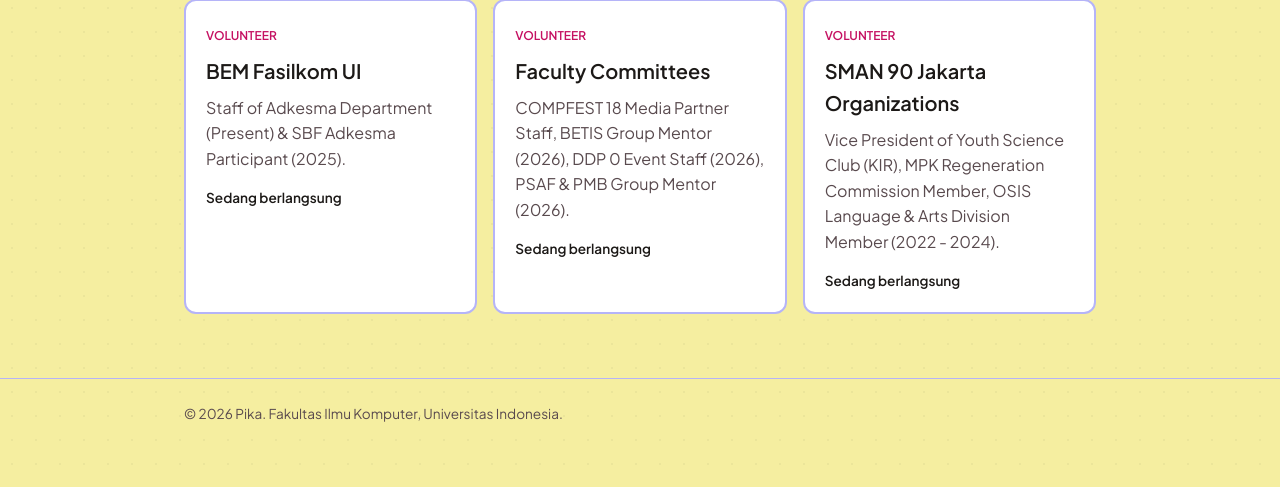
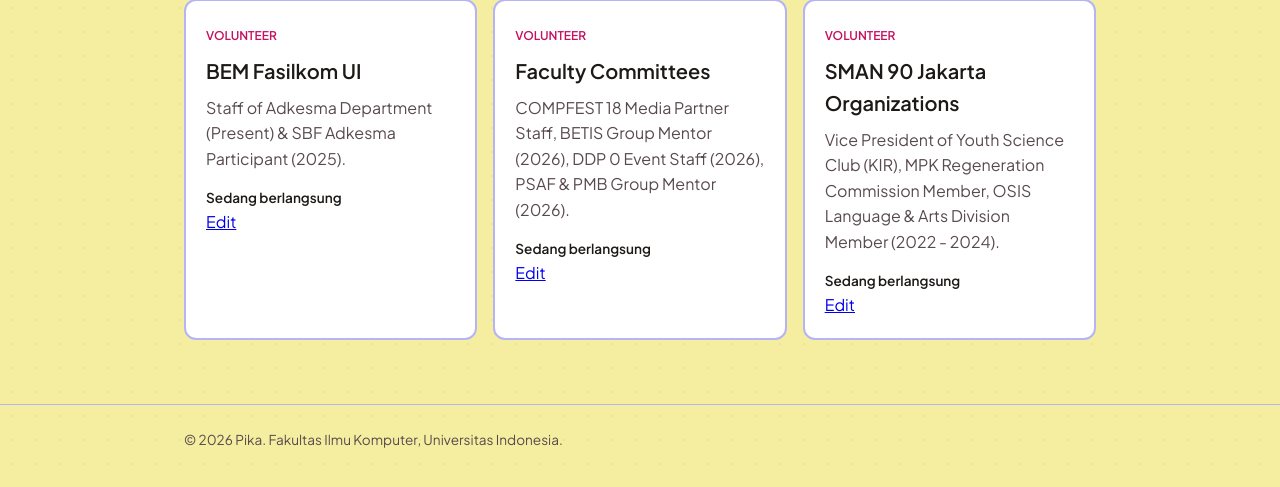
Before and after one commit to pikadinda/myportofolio, a Django app: page /experience/ in a window 1280 px wide. Shown: the part 268-755 px from the top of the page. Run offline with Django 5.2, Linux system fonts and the light colour scheme; data comes from the database, SQL or seed files in the repository.

Commit message:
tugas 03: add update feature di expereince

```diff
--- a/main/templates/experience.html
+++ b/main/templates/experience.html
@@ -32,6 +32,11 @@ Experience - Pika
                         {% else %}
                             <p class="experience-status">Selesai</p>
                         {% endif %}
+
+                        <a href="{% url 'main:edit_experience' experience.id %}">
+                            Edit
+                        </a>
+
                     </article>
                 {% empty %}
                     <p class="empty-state">
--- a/main/urls.py
+++ b/main/urls.py
@@ -9,6 +9,12 @@ urlpatterns = [
     path("education/", views.show_education, name="show_education"),
     path("experience/", views.show_experience, name="show_experience"),
     path("experience/add/", views.show_experience_form, name="show_experience_form"),
+    path(
+        "experience/<uuid:experience_id>/edit/",
+        views.edit_experience,
+        name="edit_experience",
+),
+
     path("skills/", views.show_skills, name="show_skills"),
     path("interests/", views.show_interests, name="show_interests"),
     path("skills/add/", views.show_skill_form, name="show_skill_form"),
--- a/main/views.py
+++ b/main/views.py
@@ -4,7 +4,7 @@
 from django.core import serializers
 from django.http import HttpResponse
 
-from django.shortcuts import render, redirect
+from django.shortcuts import render, redirect, get_object_or_404
 
 from main.models import Experience, Skill, Interest
 
@@ -47,6 +47,25 @@ def show_experience_form(request):
 
     return render(request, "experience_form.html", context)
 
+
+def edit_experience(request, experience_id):
+    experience = get_object_or_404(Experience, id=experience_id)
+
+    if request.method == "POST":
+        form = ExperienceForm(request.POST, instance=experience)
+
+        if form.is_valid():
+            form.save()
+            return redirect("main:show_experience")
+    else:
+        form = ExperienceForm(instance=experience)
+
+    context = {
+        "form": form,
+        "experience": experience,
+    }
+
+    return render(request, "experience_form.html", context)
 
 def show_skills(request):
     json_response = get_skills_json(request)
```
